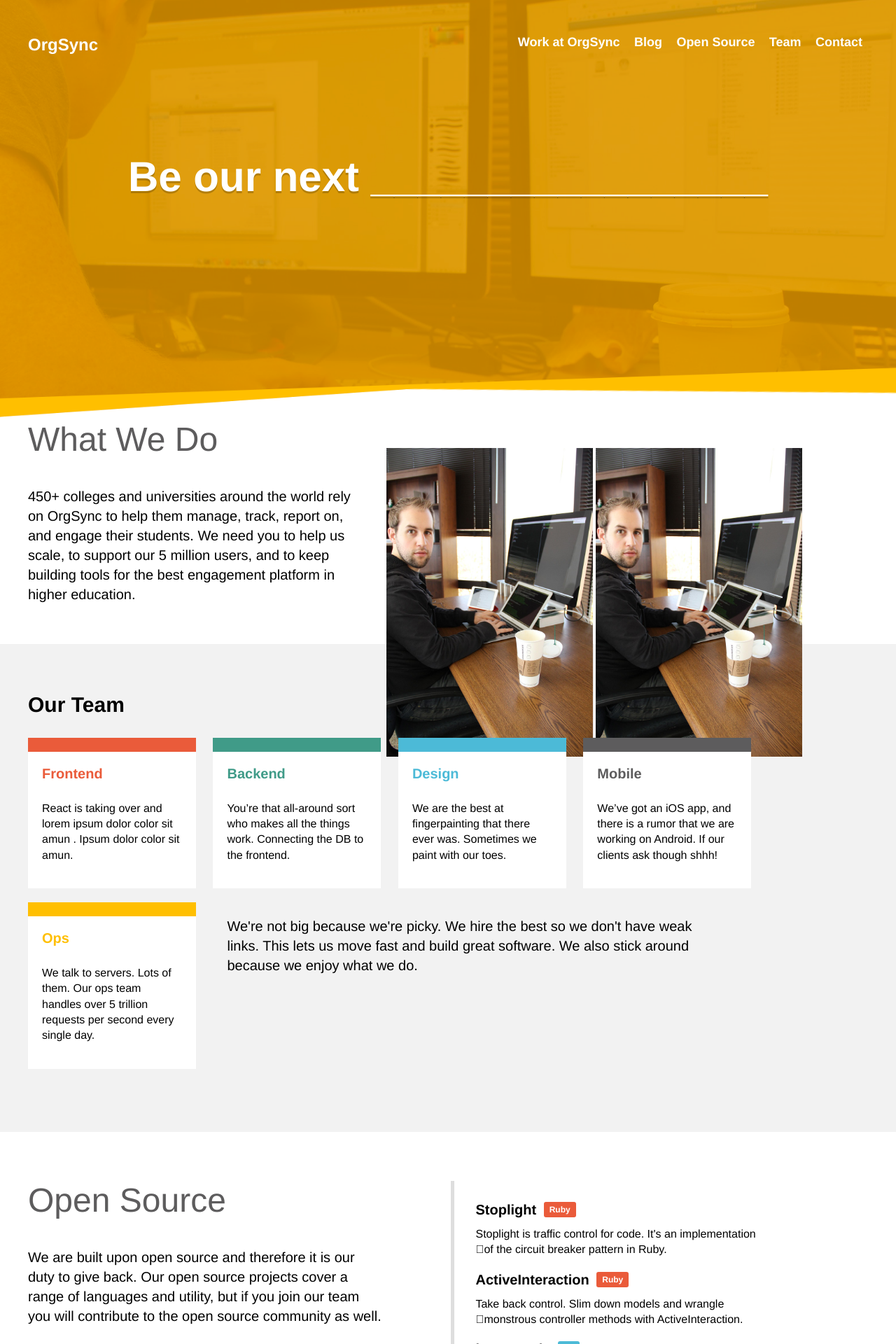
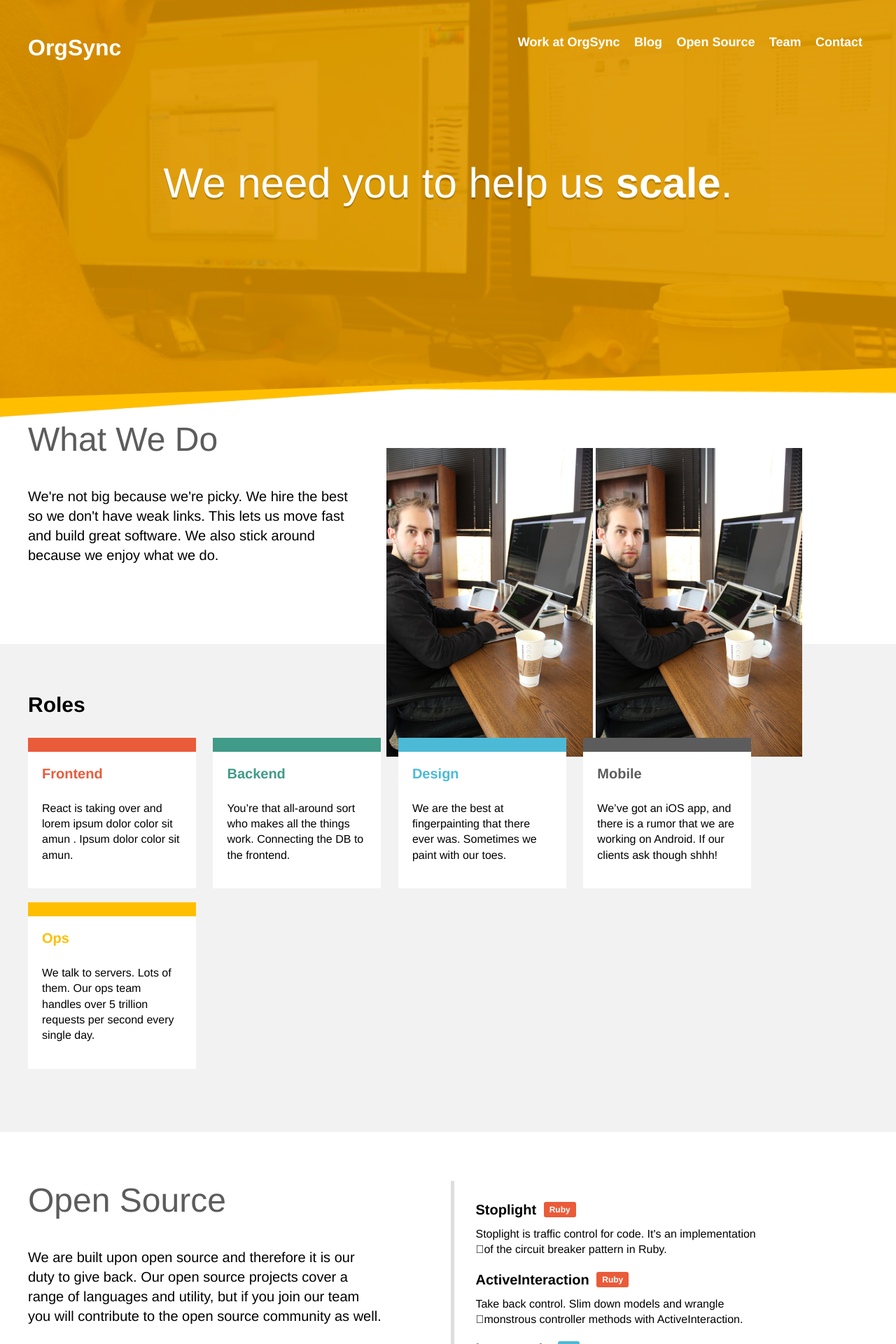
Before and after one commit to CampusLabs/orgsync.github.io, a Jekyll site: the page built from index.html, in a window 1280 px wide. Shown: the top 1920 px of the page at 70% size. Built offline with Jekyll 4.4.1, drawn with Linux system fonts in a browser that asks for light colours; Markdown is read by kramdown in place of the engine named in the settings.

Commit message:
more fixes

```diff
--- a/assets/css/main.scss
+++ b/assets/css/main.scss
@@ -17,6 +17,10 @@ a, a:visited{
 
 * {
   box-sizing: border-box;
+}
+
+h1{
+  font-weight: normal;
 }
 
 h1,h2,h3,h4,h5,h6,p,blockquote{
@@ -227,7 +231,7 @@ $box-icon-size: 40px;
     display: inline-block;
   }
   .logo{
-    font-size: 24px;
+    font-size: 32px;
   }
   navigation{
     float: right;
--- a/index.html
+++ b/index.html
@@ -19,7 +19,7 @@ layout: main
   </div>
 
   <div class='row'>
-    <h1>Be our next  _________________</h1>
+    <h1>We need you to help us <strong>scale</strong>.</h1>
   </div>
   <div class='topper-footer'>
     <img src='/assets/images/layout/topper-bg-bottom.png' />
@@ -31,11 +31,9 @@ layout: main
   <div class='row'>
     <div class='left-col'>
       <h2>What We Do</h2>
-      <p>450+ colleges and universities around the world rely on OrgSync to
-        help them manage, track, report on, and engage their students. We need
-        you to help us scale, to support our 5 million users, and to keep
-        building tools for the best engagement platform in higher education.
-      </p>
+        <p>We're not big because we're picky. We hire the best so we don't have
+      weak links. This lets us move fast and build great software. We
+      also stick around because we enjoy what we do.</p>
     </div>
     <div class='right-col team-pics'>
       <img src='assets/images/cameron.png' />
@@ -46,7 +44,7 @@ layout: main
 
 <section class='our-roles'>
   <div class='row'>
-    <h3>Our Team</h3>
+    <h3>Roles</h3>
     <div>
       <div class='team-box team-frontend'>
         <h4>Frontend</h4>
@@ -84,9 +82,7 @@ layout: main
         </p>
       </div>
       <div class='team-box special-info'>
-        <p>We're not big because we're picky. We hire the best so we don't have
-        weak links. This lets us move fast and build great software. We
-        also stick around because we enjoy what we do.</p>
+
       </div>
     </div>
   </div>
--- a/public/css/main.css
+++ b/public/css/main.css
@@ -4,6 +4,9 @@ a, a:visited {
 
 * {
   box-sizing: border-box; }
+
+h1 {
+  font-weight: normal; }
 
 h1, h2, h3, h4, h5, h6, p, blockquote {
   margin-top: 0; }
@@ -183,7 +186,7 @@ p.smaller {
   .top-row .logo, .top-row navigation {
     display: inline-block; }
   .top-row .logo {
-    font-size: 24px; }
+    font-size: 32px; }
   .top-row navigation {
     float: right; }
   .top-row navigation ul {
```
Also changed, not shown: 1 other file.
